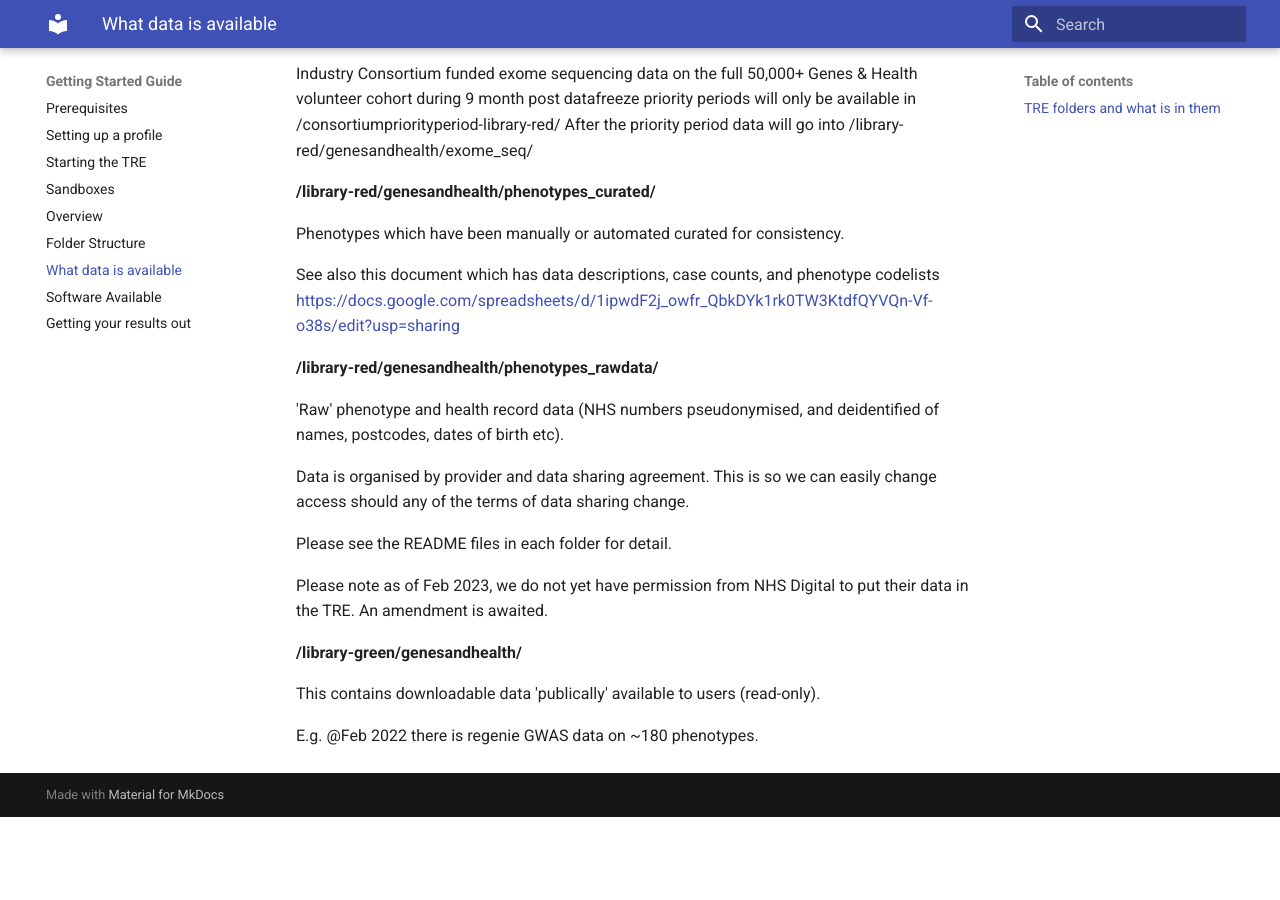
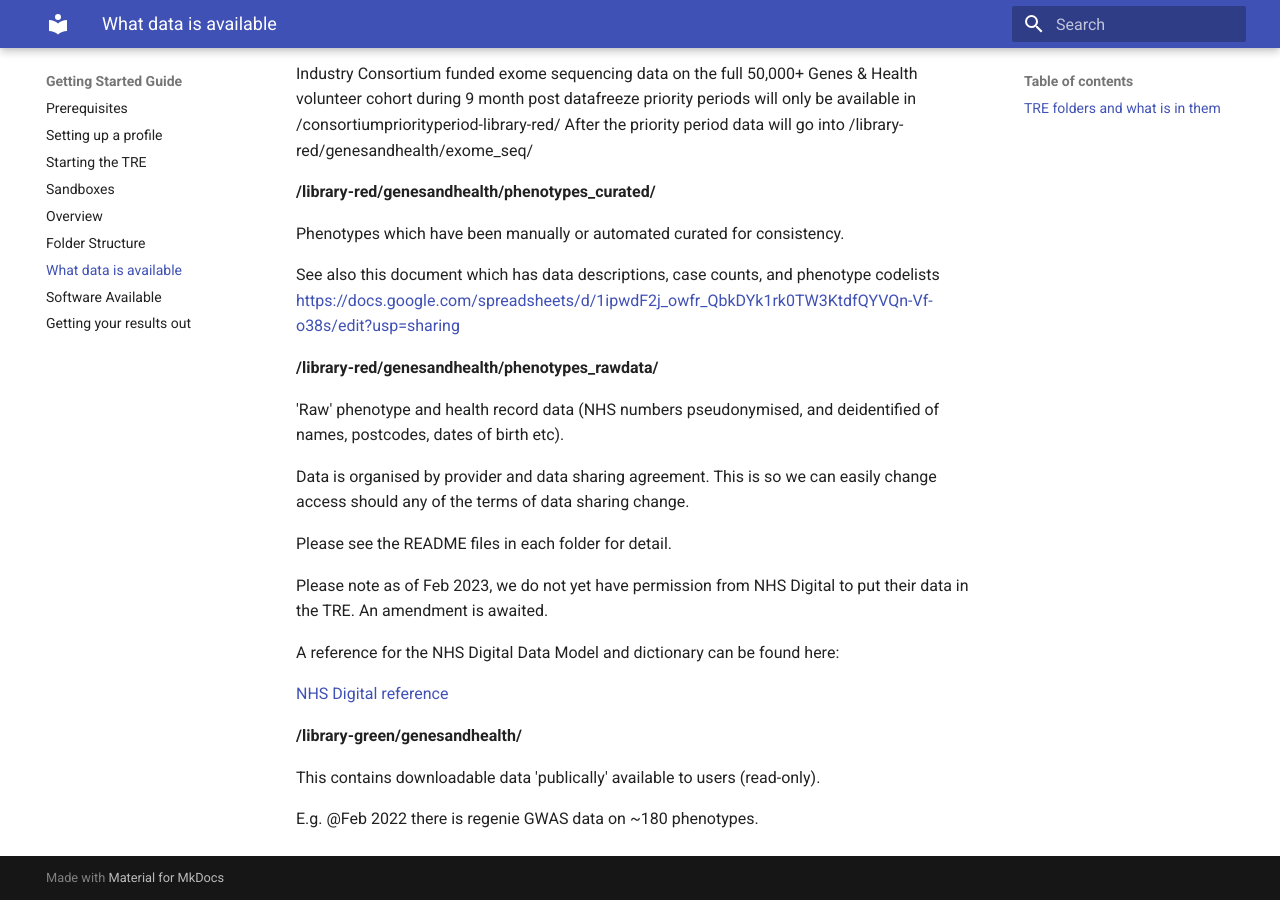
Before and after one commit to genes-and-health/documentation, an MkDocs documentation site: the page built from docs/getting_started/where_data.md, in a window 1280 px wide and 900 px high, scrolled down 661 px. Built offline with MkDocs 1.6.1 and Material for MkDocs 9.7.7, drawn with Linux system fonts in a browser that asks for light colours; before the commit the page ends 1478 px from its top, so only the background shows below that.

Commit message:
Adding NHSD reference
it contains a useful dictionary for NHS digital data

```diff
--- a/docs/getting_started/where_data.md
+++ b/docs/getting_started/where_data.md
@@ -32,6 +32,10 @@ Please see the README files in each folder for detail.
 
 Please note as of Feb 2023, we do not yet have permission from NHS Digital to put their data in the TRE. An amendment is awaited.
 
+A reference for the NHS Digital Data Model and dictionary can be found here:
+
+[NHS Digital reference](https://digital.nhs.uk/data-and-information/data-tools-and-services/data-services/hospital-episode-statistics/hospital-episode-statistics-data-dictionary)
+
 **/library-green/genesandhealth/**
 
 This contains downloadable data 'publically' available to users (read-only).
```
